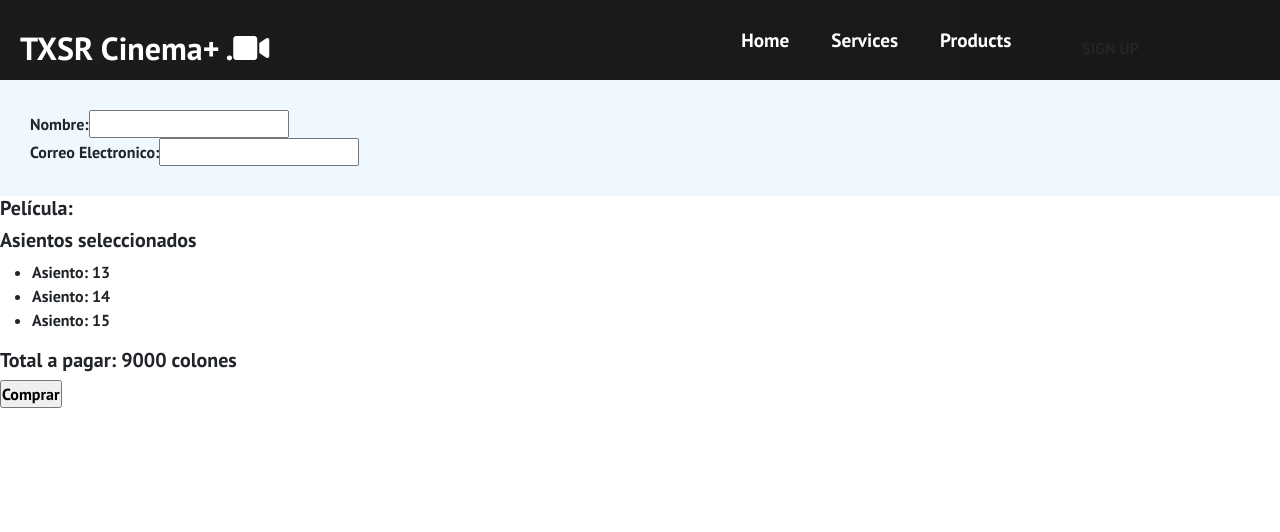
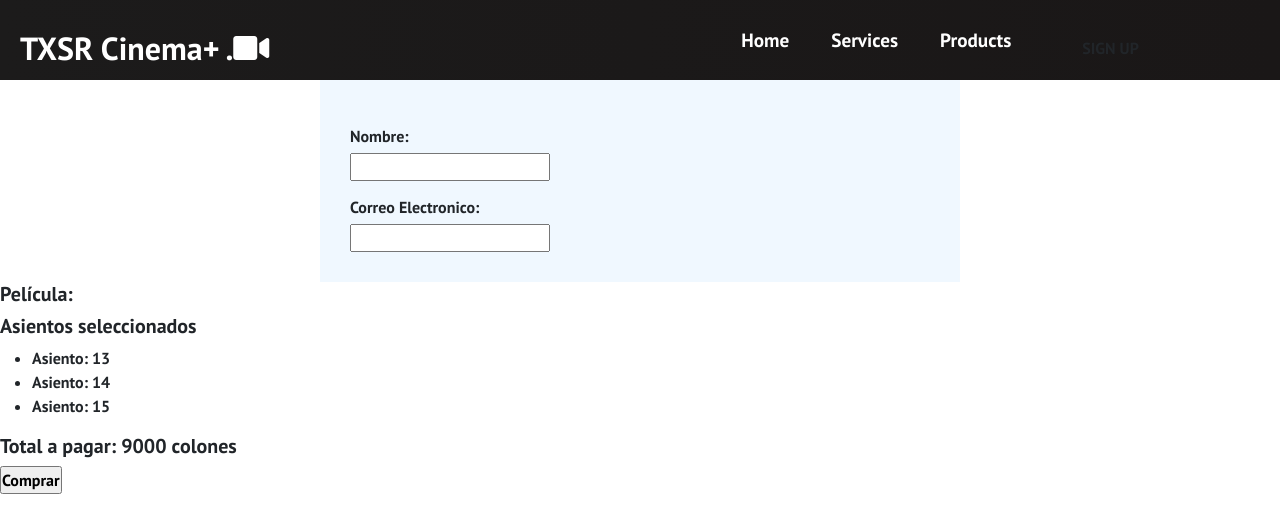
Before and after one commit to joseSalazar4/Cinema-Tester-Dummy, a React (Create React App) app in the folder front-end/: page /sign-up in a window 1280 px wide. Shown: the top 532 px of the page. Built offline with nearby package versions, Linux system fonts and the light colour scheme; the HTML template or start-up script is replaced by a standard one.

Commit message:
Fixing first elements CSS

```diff
--- a/front-end/src/components/PaymentForm.css
+++ b/front-end/src/components/PaymentForm.css
@@ -11,10 +11,12 @@
     border: none;
     outline: none;
 }
-
+*/
 form {
     display: block;
     position: relative;
+    width: 50%;
+    margin-left : 25%;
 }
 
 form:after{
@@ -26,7 +28,7 @@ form:after{
     right: -5px;
     bottom: -5px;
 }
-*/
+
 form .form-inner{
     position: relative;
     display: block;
@@ -35,8 +37,15 @@ form .form-inner{
     z-index: 2;
 }
 
+
+form .form-inner .form-group label{
+    padding-top: 14px;
+    padding-bottom: 5px;
+}
+
 form .form-inner .form-group input:focus {
     box-shadow: 0px 0px 3px rgba(0, 0, 0, 0.2);
+    padding-bottom: 8px;
 }
 
 form .form-inner input[type="submit"] {
--- a/front-end/src/components/PaymentForm.js
+++ b/front-end/src/components/PaymentForm.js
@@ -32,24 +32,26 @@ function PaymentForm({ SendInfo, info }) {
     console.log(seatsArray)
     return (
         <div className="paymentForm">
+
             <form onSubmit={submitHandler} >
                 <div className="form-inner">
                     {/* ERROR */}
                     <div className="form-group">
                         <label htmlFor="name">Nombre: </label>
+                    </div>
                         <input type="text" name="name" id="name" onChange={e => setDetails({...details, name: e.target.value})} value={details.name}/>
-                    </div>
                     <div className="form-group">
                         <label htmlFor="email">Correo Electronico: </label>
+                    </div>
                         <input type="email" name="email" id="email" onChange={e => setDetails({...details, email: e.target.value})} value={details.email}/>
-                    </div>
                 </div>
-                <h5>Película: {details.movieTitle}</h5>
-                <h5>Asientos seleccionados</h5>
-                {NumberList(seatsArray)}
-                <h5>Total a pagar: {total} colones</h5>
-                <input type="submit" value="Comprar" />
             </form>
+
+            <h5>Película: {details.movieTitle}</h5>
+            <h5>Asientos seleccionados</h5>
+            {NumberList(seatsArray)}
+            <h5>Total a pagar: {total} colones</h5>
+            <input type="submit" value="Comprar" />
         </div>
     );
 }
```
